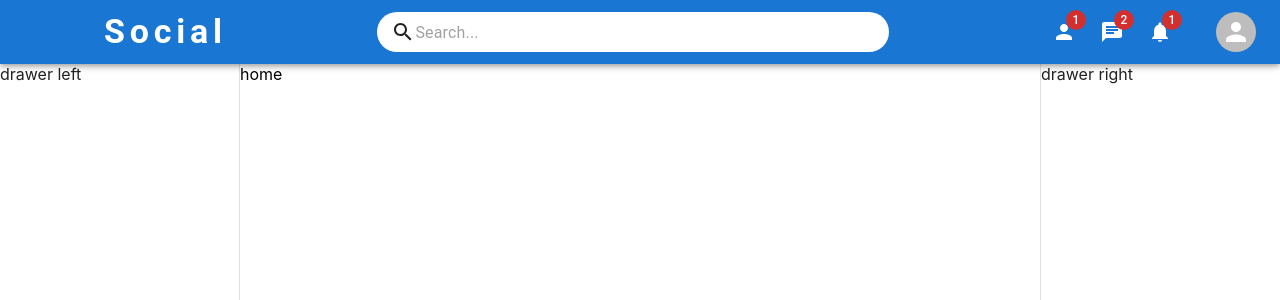
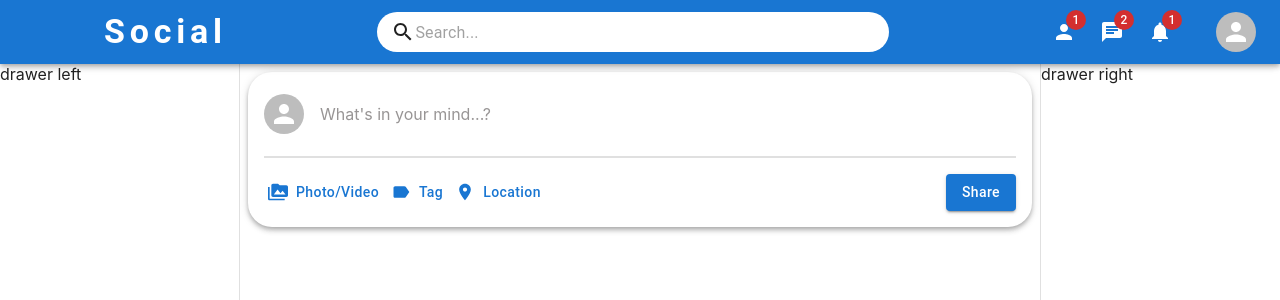
Before and after one commit to Deepanshu20101/Social-Media-App, a React (Create React App) app in the folder client/: page / in a window 1280 px wide. Shown: the top 300 px of the page. Built offline with nearby package versions, Linux system fonts and the light colour scheme.

Commit message:
added share post box

```diff
--- a/client/package.json
+++ b/client/package.json
@@ -16,6 +16,7 @@
     "@types/react-dom": "^18.3.0",
     "react": "^18.3.1",
     "react-dom": "^18.3.1",
+    "react-dropzone": "^14.2.3",
     "react-router-dom": "^6.23.1",
     "react-scripts": "5.0.1",
     "typescript": "^4.9.5",
--- a/client/src/components/home/home.tsx
+++ b/client/src/components/home/home.tsx
@@ -1,11 +1,20 @@
 import { Box, Toolbar } from "@mui/material";
+import SharePost from "../sharepost/sharepost";
 
 const HomePage = () => {
   return (
     <>
-      <Box sx={{ flexGrow: 1 }}>
+      <Box
+        sx={{
+          p: 1,
+          display: "flex",
+          flexGrow: 1,
+          flexDirection: "column",
+          alignItems: "center",
+        }}
+      >
         <Toolbar />
-        home
+        <SharePost />
       </Box>
     </>
   );
--- /dev/null
+++ b/client/src/components/sharepost/sharepost.tsx
@@ -0,0 +1,65 @@
+import { Label, LocationOn, PermMedia } from "@mui/icons-material";
+import { Avatar, Box, Button, Divider, Paper } from "@mui/material";
+import { useCallback, useState } from "react";
+import { useDropzone } from "react-dropzone";
+
+const SharePost = () => {
+  const [files, setFiles] = useState<File[]>([]);
+  const onDrop = useCallback((acceptedFiles: File[]) => {
+    setFiles(acceptedFiles);
+  }, []);
+  const { getRootProps, getInputProps, isDragActive } = useDropzone({
+    onDrop,
+  });
+
+  return (
+    <Paper
+      elevation={4}
+      sx={{
+        cursor: "pointer",
+        color: "#989595",
+        borderRadius: 6,
+        width: "100%",
+        "&:hover": { border: "1px solid #ccc" },
+      }}
+    >
+      <Box sx={{ display: "flex", alignItems: "center", p: 2 }}>
+        <Avatar />
+        <Box component="div" {...getRootProps()} sx={{ flexGrow: 1, ml: 2 }}>
+          <input {...getInputProps()} />
+          {isDragActive ? (
+            <p style={{ color: "green" }}>Drop the files here...</p>
+          ) : (
+            <p>What's in your mind...?</p>
+          )}
+        </Box>
+      </Box>
+      <Divider variant="middle" sx={{ borderBottomWidth: "2px" }} />
+      <Box
+        sx={{
+          p: 2,
+          display: "flex",
+          flexDirection: "row",
+        }}
+      >
+        <Button startIcon={<PermMedia />} sx={{ textTransform: "capitalize" }}>
+          Photo/Video
+        </Button>
+        <Button startIcon={<Label />} sx={{ textTransform: "capitalize" }}>
+          Tag
+        </Button>
+        <Button startIcon={<LocationOn />} sx={{ textTransform: "capitalize" }}>
+          Location
+        </Button>
+        <Button
+          variant="contained"
+          sx={{ ml: "auto", textTransform: "capitalize" }}
+        >
+          Share
+        </Button>
+      </Box>
+    </Paper>
+  );
+};
+
+export default SharePost;
```
Also changed, not shown: 1 other file (tests, documents, lock files or other folders).
